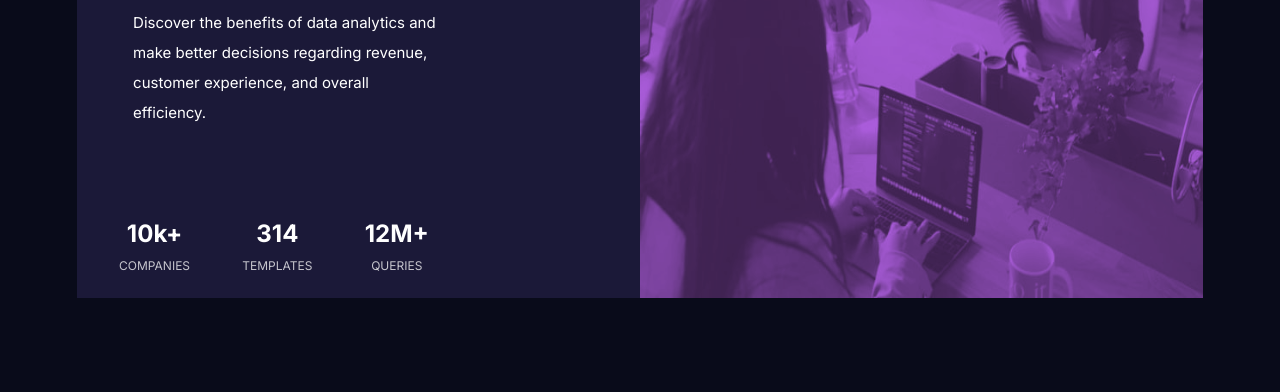
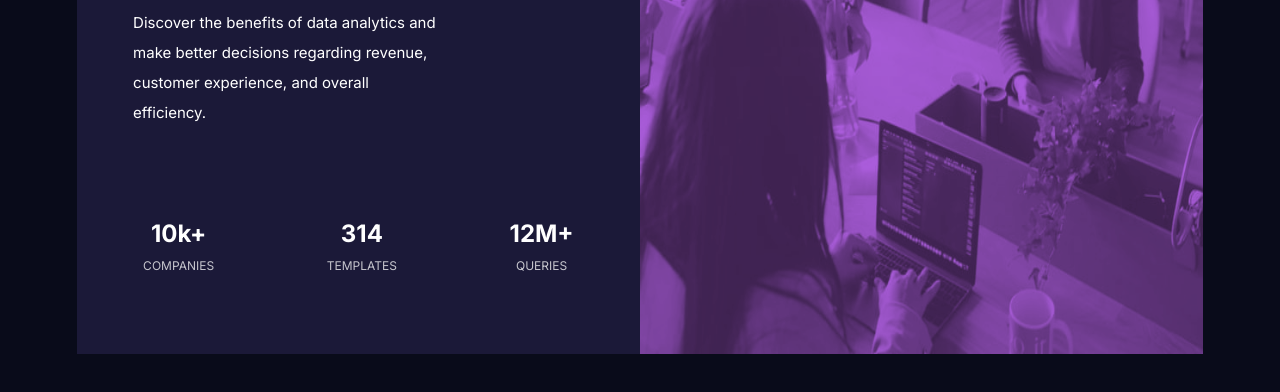
Before and after one commit to lkbobadi/stats-preview-card-component-main, a plain HTML site: page index.html in a window 1280 px wide. Shown: the part 318-710 px from the top of the page. Drawn offline with Linux system fonts and the light colour scheme.

```diff
--- a/styles.css
+++ b/styles.css
@@ -107,8 +107,9 @@
   .statistics {
     display: flex;
     flex-direction: row;
-    padding-right: 30%;
-    justify-content: space-evenly;
+    padding: 0 10% 10% 10%;
+    justify-content: space-between;
+}
   }
 
   li {
```
